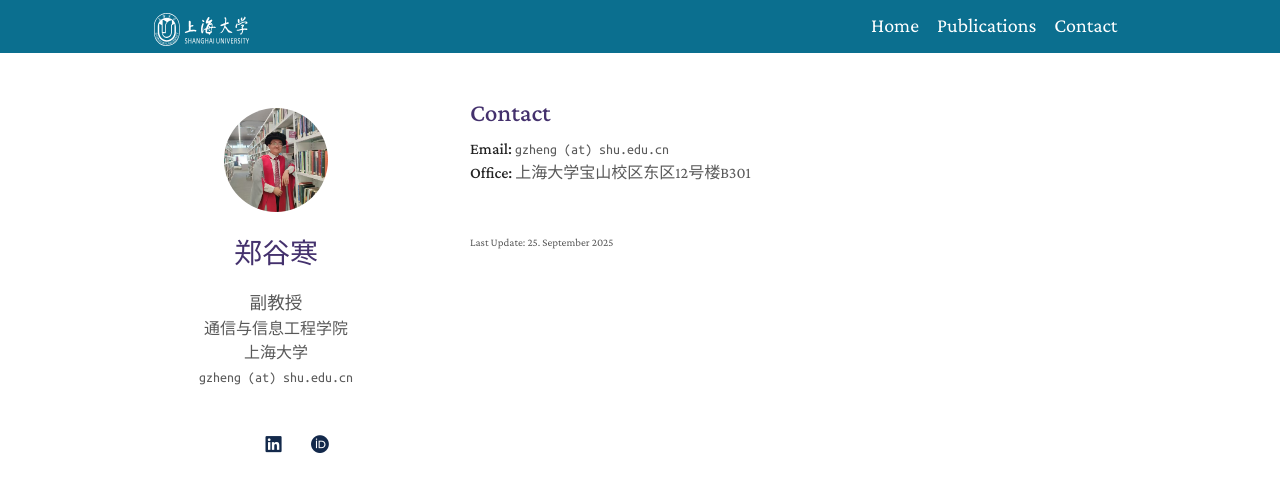
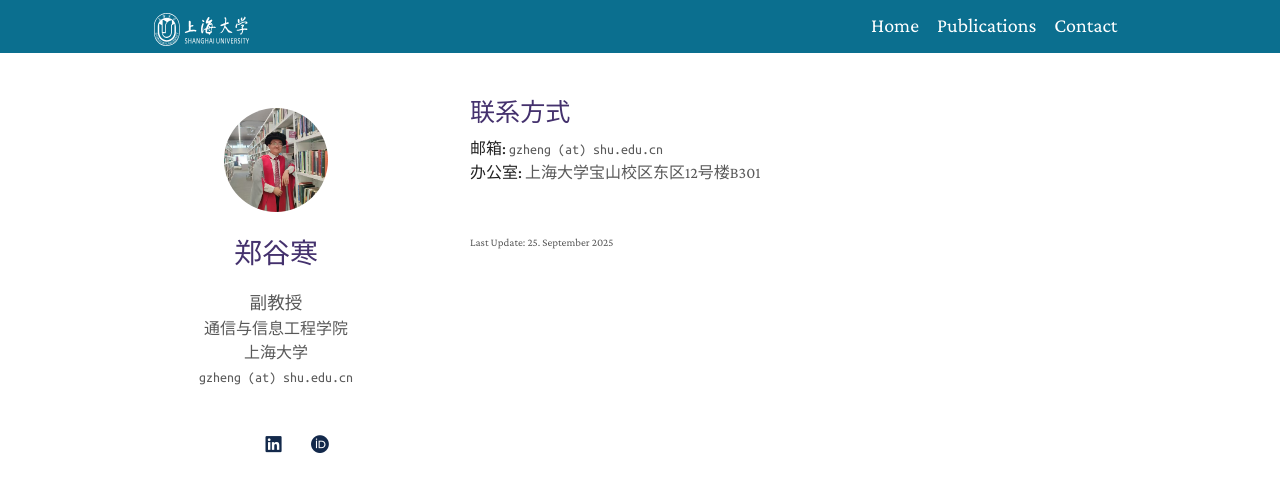
Before and after one commit to Guhan328/Guhan328.github.io, a Jekyll site: the page built from contact.md, in a window 1280 px wide. Shown: the top 492 px of the page. Built offline with Jekyll 4.4.1, drawn with Linux system fonts in a browser that asks for light colours; a style sheet for code colours, icons or effects is not loaded.

Commit message:
Update contact.md

```diff
--- a/_includes/contact.md
+++ b/_includes/contact.md
@@ -1,9 +1,9 @@
 
 <h1 id="contact"></h1>
 
-<h2 style="margin: 80px 0px 10px;">Contact</h2>
+<h2 style="margin: 80px 0px 10px;">联系方式</h2>
 
 <p>
-<strong>Email:</strong> <email>   gzheng (at) shu.edu.cn </email>
+<strong>邮箱:</strong> <email>   gzheng (at) shu.edu.cn </email>
 <br />
-<strong>Office:</strong>   上海大学宝山校区东区12号楼B301
+<strong>办公室:</strong>   上海大学宝山校区东区12号楼B301
```
